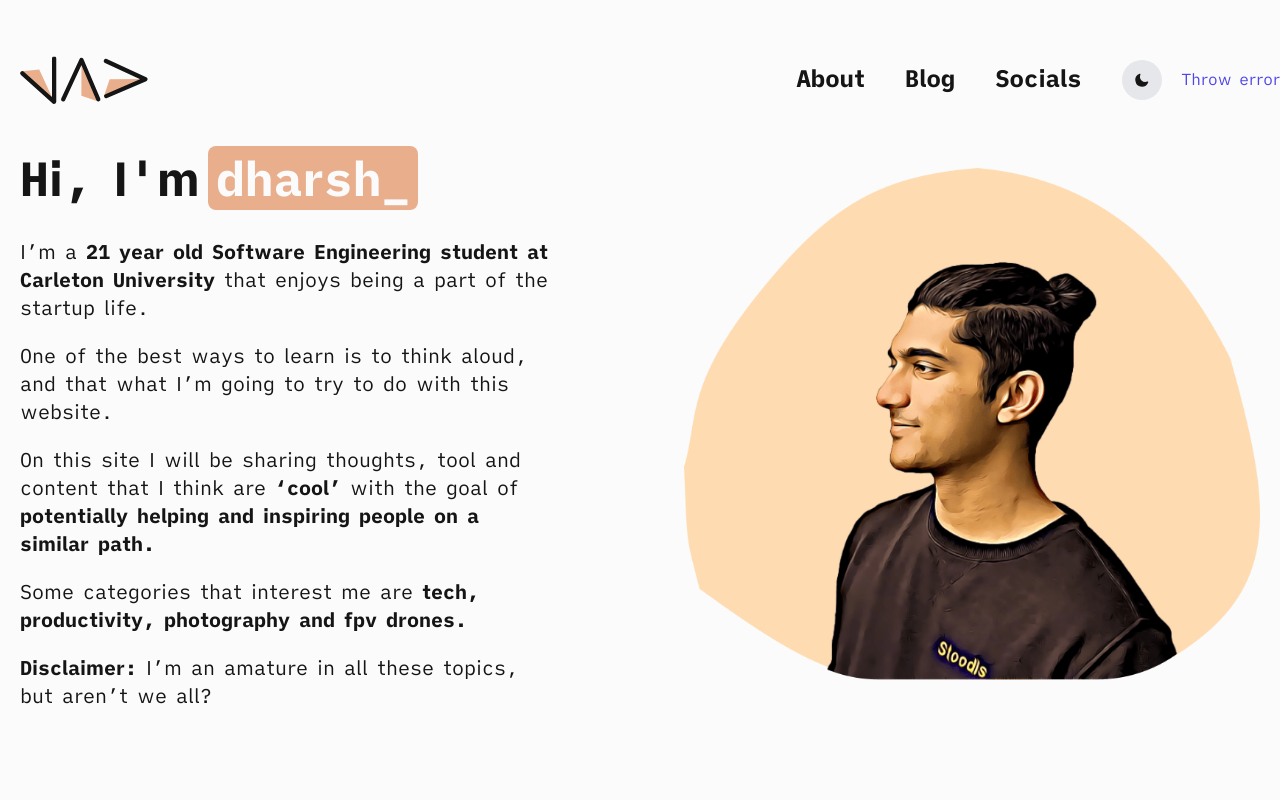
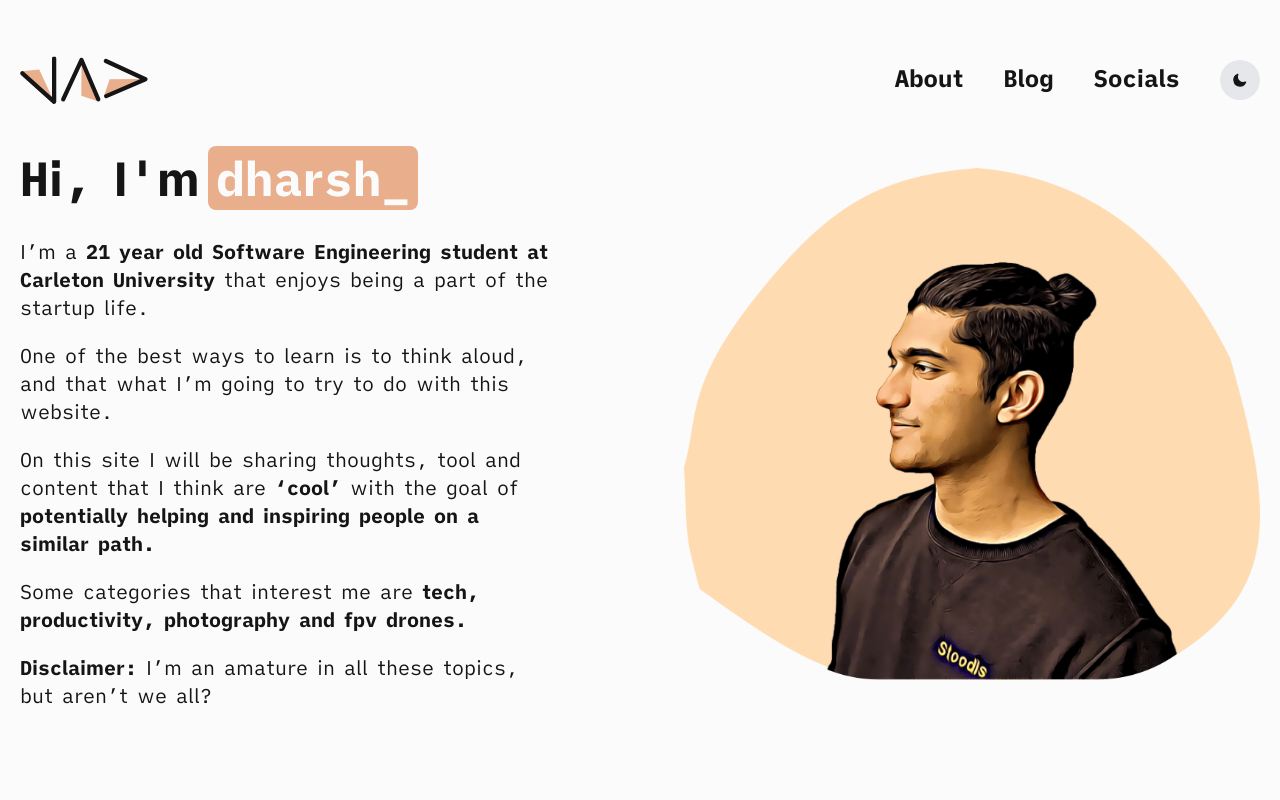
Before and after one commit to dharshatharan/dharsh.dev, a Next.js app: page / in a window 1280 px wide. Shown: the top 800 px of the page. Built offline with nearby package versions, Linux system fonts and the light colour scheme; a web font is replaced by a local one.

Commit message:
Remove Sentry test error button

```diff
--- a/components/Navigation/NavBar.tsx
+++ b/components/Navigation/NavBar.tsx
@@ -88,15 +88,6 @@ export default function NavBar(): ReactElement {
               <NavBarItem label="Blog" link="/#blog" />
               <NavBarItem label="Socials" link="/#socials" />
               <ThemeToggle />
-              <button
-                type="button"
-                className="text-indigo-600"
-                onClick={() => {
-                  throw new Error("Sentry Frontend Error");
-                }}
-              >
-                Throw error
-              </button>
             </div>
           </div>
         </header>
```
